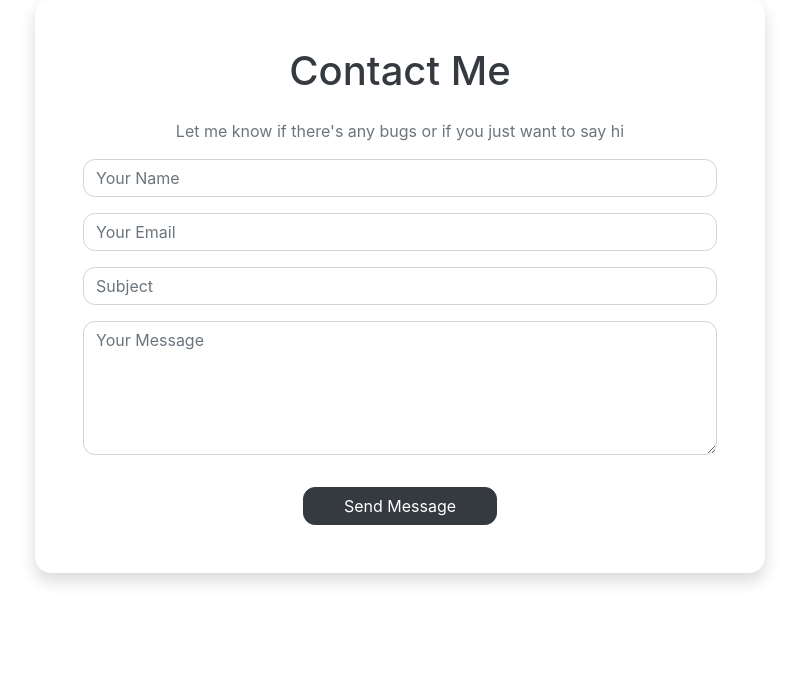
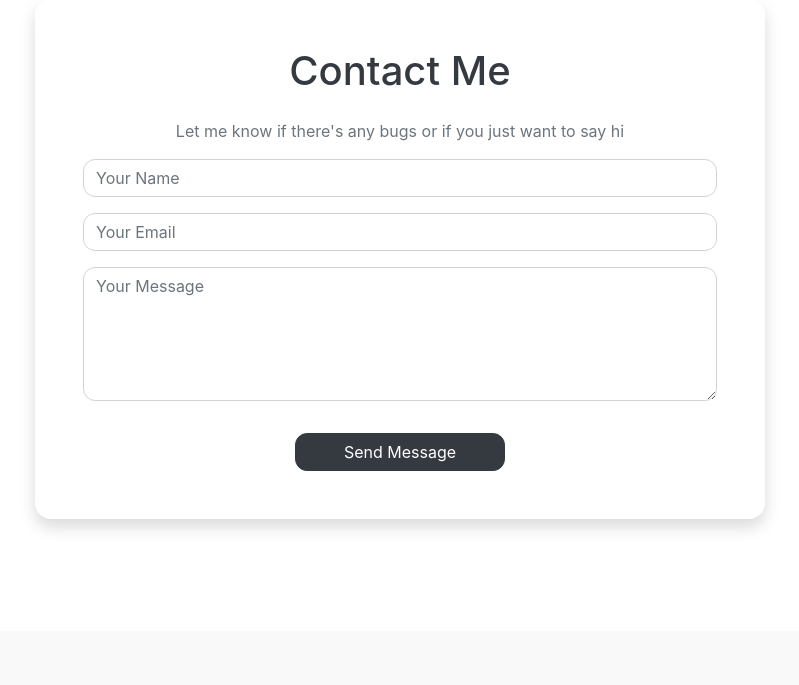
Before and after one commit to Dynosol/qguideguide, a Django app: template qguideguide_backend/contact/templates/contact.html in a window 1280 px wide. Shown: the part 173-858 px from the top of the page, without its empty margins (240-1039 px from the left). After the commit the page ends 700 px from the top, so only its background shows below. Run offline with Django 4.2, Linux system fonts and the light colour scheme; the template is opened without the code that fills it: values that come from a table or form of the project are taken from there, others are empty; parts of the project's set-up code (start-up, migrations or seed data) failed here and were passed over; some libraries are stand-ins or nearby versions.

Commit message:
small changes

```diff
--- a/qguideguide_backend/contact/forms.py
+++ b/qguideguide_backend/contact/forms.py
@@ -1,12 +1,31 @@
 from django import forms
 from .models import ContactMessage
+from captcha.fields import ReCaptchaField
+from django.core.validators import validate_email
+from django.core.exceptions import ValidationError
 
 class ContactForm(forms.ModelForm):
+    captcha = ReCaptchaField()
+
     class Meta:
         model = ContactMessage
-        fields = ['name', 'email', 'message']
+        fields = ['name', 'email', 'message', 'captcha']
         widgets = {
             'name': forms.TextInput(attrs={'class': 'form-control', 'placeholder': 'Your Name'}),
             'email': forms.EmailInput(attrs={'class': 'form-control', 'placeholder': 'Your Email'}),
             'message': forms.Textarea(attrs={'class': 'form-control', 'placeholder': 'Your Message'}),
         }
+
+    def clean_email(self):
+        email = self.cleaned_data.get('email')
+        try:
+            validate_email(email)
+        except ValidationError:
+            raise forms.ValidationError('Invalid email format')
+        return email
+
+    def clean_message(self):
+        message = self.cleaned_data.get('message')
+        if len(message) < 10:
+            raise forms.ValidationError('Message must be at least 10 characters long')
+        return message
--- a/qguideguide_backend/contact/models.py
+++ b/qguideguide_backend/contact/models.py
@@ -7,4 +7,4 @@
     created_at = models.DateTimeField(auto_now_add=True)
 
     def __str__(self):
-        return f"{self.name} - {self.subject}"
+        return f"{self.name} - {self.email}"
--- a/qguideguide_backend/contact/templates/contact.html
+++ b/qguideguide_backend/contact/templates/contact.html
@@ -10,40 +10,39 @@
 <div class="container">
     <div class="row justify-content-center">
         <div class="col-lg-8 col-md-10 col-sm-12">
-            <div class="card shadow-lg"> <!-- Card with rounded corners and shadow -->
+            <div class="card shadow-lg border-0 rounded-4">
                 <div class="card-body p-5">
-                    <h1 class="card-title text-center mb-4">Contact Me</h1>
-                    <p class="contact-description text-center">Let me know if there's any bugs or if you just want to
-                        say hi</p>
+                    <h1 class="card-title text-center mb-4" style="color: #343a40;">Contact Me</h1>
+                    <p class="text-center" style="color: #6c757d;">Let me know if there's any bugs or if you just want
+                        to say hi</p>
                     <form method="post" novalidate>
                         {% csrf_token %}
 
                         <!-- Form fields styled using Bootstrap -->
                         <div class="mb-3">
-                            <input type="text" name="name" class="form-control" placeholder="Your Name" required
-                                id="id_name">
+                            <input type="text" name="name" class="form-control rounded-3" placeholder="Your Name"
+                                required id="id_name">
                         </div>
                         <div class="mb-3">
-                            <input type="email" name="email" class="form-control" placeholder="Your Email" required
-                                id="id_email">
+                            <input type="email" name="email" class="form-control rounded-3" placeholder="Your Email"
+                                required id="id_email">
                         </div>
                         <div class="mb-3">
-                            <input type="text" name="subject" class="form-control" placeholder="Subject" required
-                                id="id_subject">
+                            <textarea name="message" class="form-control rounded-3" rows="5" placeholder="Your Message"
+                                required id="id_message"></textarea>
                         </div>
                         <div class="mb-3">
-                            <textarea name="message" class="form-control" rows="5" placeholder="Your Message" required
-                                id="id_message"></textarea>
+                            {{ form.captcha }}
                         </div>
 
                         <div class="text-center">
-                            <button type="submit" class="btn btn-dark mt-3">Send Message</button>
+                            <button type="submit" class="btn btn-dark mt-3 px-5 rounded-3">Send Message</button>
                         </div>
                     </form>
 
                     {% if messages %}
                     {% for message in messages %}
-                    <div class="alert alert-success mt-4" role="alert">
+                    <div class="alert alert-success mt-4 rounded-3" role="alert">
                         {{ message }}
                     </div>
                     {% endfor %}
--- a/qguideguide_backend/contact/views.py
+++ b/qguideguide_backend/contact/views.py
@@ -1,7 +1,9 @@
 from django.shortcuts import render, redirect
 from django.contrib import messages
 from .forms import ContactForm
+from django_ratelimit.decorators import ratelimit
 
+@ratelimit(key='ip', rate='5/m', block=True)
 def contact_page(request):
     if request.method == 'POST':
         form = ContactForm(request.POST)
```
Also changed, not shown: qguideguide_backend/core/settings.py (+9 -0 lines), 1 other file.
